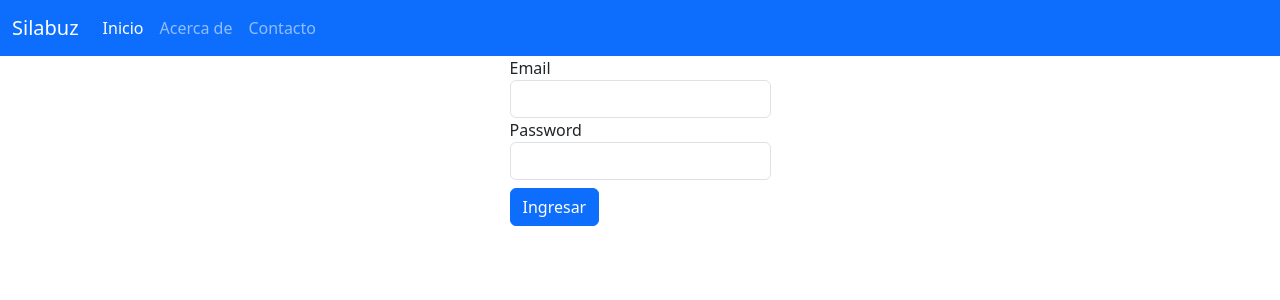
After one commit to jordanraji/flask-silabuz, a Flask app: page /login in a window 1280 px wide. The commit adds this page. Shown: the top 300 px of the page. Run offline with Flask 2, Linux system fonts and the light colour scheme.

Commit message:
16 Enero

```diff
--- a/app.py
+++ b/app.py
@@ -1,7 +1,7 @@
-from flask import Flask, render_template, request
+from flask import Flask, render_template, request, flash, url_for, redirect
 from flask_wtf import CSRFProtect
 
-from forms import BasicForm
+from forms import BasicForm, SignupForm, LoginForm
 from config import Config
 from models import db, User
 
@@ -40,8 +40,47 @@ def contacto():
     # http://127.0.0.1:5000/contacto
     # http://127.0.0.1:5000/contacto?nombre=Pedro&apellido=Perez
 
-@app.route('/users')
+@app.route('/users', methods=['GET','POST'])
 def users():
     # db.create_all()
     users = User.query.all() # SELECT * FROM users;
     return render_template("users.html", users=users)
+
+@app.route('/signup', methods=['GET','POST'])
+def signup():
+    form = SignupForm()
+    if request.method == 'POST' and form.validate_on_submit():
+        username = form.username.data.lower()
+        email = form.email.data.lower()
+        password = form.password.data
+
+        existing_user = User.query.filter_by(email=email).first()
+        if not existing_user:
+            user = User(
+                username=username,
+                email=email
+            )
+            user.set_password(password)
+            db.session.add(user)
+            db.session.commit()
+            flash("El usuario se creó correctamente")
+            return redirect(url_for('login'))
+        else:
+            flash("Ya existe un usuario con ese username")
+    return render_template("signup.html", form=form)
+
+@app.route('/login', methods=['GET','POST'])
+def login():
+    form = LoginForm()
+    if request.method == 'POST' and form.validate_on_submit():
+        user = User.query.filter_by(email=form.email.data.lower()).first()
+        if user and user.check_password(form.password.data):
+            flash("¡Bienvenido!")
+            return redirect(url_for('admin'))
+        else:
+            flash("Revisa tus credenciales")
+    return render_template("login.html", form=form)
+
+@app.route('/admin')
+def admin():
+    return render_template("admin.html")
--- a/forms.py
+++ b/forms.py
@@ -1,7 +1,19 @@
 from flask_wtf import FlaskForm
-from wtforms import StringField, SubmitField
+from wtforms import StringField, SubmitField, EmailField, PasswordField
+from wtforms.validators import DataRequired, Optional, Regexp
 
 class BasicForm(FlaskForm):
     nombre = StringField('Nombre')
     apellido = StringField('Apellido')
     submit = SubmitField('Enviar')
+
+class LoginForm(FlaskForm):
+    email = EmailField("Email", validators=[DataRequired()])
+    password = PasswordField("Password", validators=[DataRequired()])
+    submit = SubmitField("Ingresar")
+
+class SignupForm(FlaskForm):
+    username = StringField("Nombre de usuario", validators=[DataRequired()])
+    email = EmailField("Correo electrónico", validators=[DataRequired()])
+    password = PasswordField("Password", validators=[DataRequired()])
+    submit = SubmitField("Crear cuenta")
--- a/templates/base.html
+++ b/templates/base.html
@@ -17,6 +17,8 @@
     {% include "navbar.html" %}
 
     <div class="container">
+        {% include "flash.html" %}
+
         {% block body %}
         {% endblock %}
     </div>
--- /dev/null
+++ b/templates/flash.html
@@ -0,0 +1,5 @@
+{% for message in get_flashed_messages() %}
+<div class="alert alert-primary mt-2" role="alert">
+    {{ message }}
+</div>
+{% endfor %}
--- /dev/null
+++ b/templates/login.html
@@ -0,0 +1,21 @@
+{% extends 'base.html' %}
+
+{% block head %}
+{% endblock %}
+
+{% block body %}
+
+<div class="row justify-content-center">
+    <div class="col-3">
+        <form method="post">
+            <input type="hidden" name="csrf_token" value="{{ csrf_token() }}" />
+            {{ form.email.label }}
+            {{ form.email(class_='form-control') }}
+            {{ form.password.label }}
+            {{ form.password(class_='form-control') }}
+            {{ form.submit(class_='btn btn-primary mt-2') }}
+        </form>
+    </div>
+</div>
+
+{% endblock %}
```
Also changed, not shown: templates/admin.html (added, +8 -0 lines), templates/signup.html (added, +23 -0 lines).
